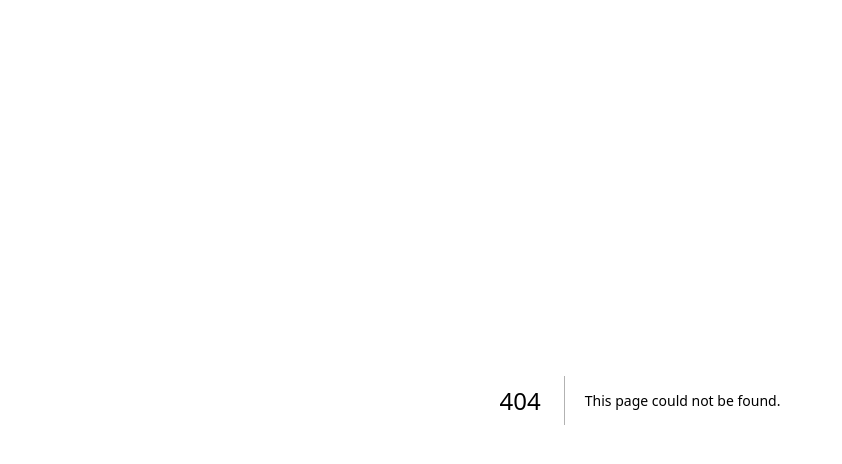
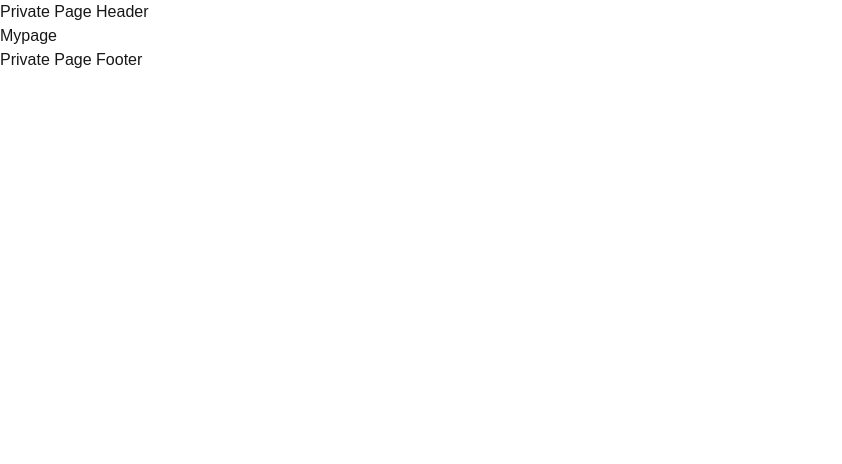
Before and after one commit to nakicome/app-router-starter, a Next.js app: page /mypage in a window 1280 px wide. Before the commit this address had no page. Shown: the top 464 px of the page, without its empty margins (0-842 px from the left). Built offline with nearby package versions, Linux system fonts and the light colour scheme.

Commit message:
update: Nested Layouts・Route Groupsの確認用に更新

```diff
--- /dev/null
+++ b/src/app/(private)/layout.tsx
@@ -0,0 +1,14 @@
+import { ReactNode } from 'react'
+
+export default function PrivateLayout({ children }: { children: ReactNode }) {
+
+    return (
+        <>
+            <header>Private Page Header</header>
+            <main>
+                <div>{children}</div>
+            </main>
+            <footer>Private Page Footer</footer>
+        </>
+    )
+}
--- /dev/null
+++ b/src/app/(private)/mypage/page.tsx
@@ -0,0 +1,9 @@
+import { Metadata } from 'next'
+
+export const metadata: Metadata = {
+    title: 'Mypage',
+}
+
+export default function Page() {
+    return <h1>Mypage</h1>
+}
--- /dev/null
+++ b/src/app/(public)/blog/page.tsx
@@ -0,0 +1,9 @@
+import { Metadata } from 'next'
+
+export const metadata: Metadata = {
+    title: 'Blog',
+}
+
+export default function Page() {
+    return <h1>Blog</h1>
+}
--- /dev/null
+++ b/src/app/(public)/layout.tsx
@@ -0,0 +1,13 @@
+import { ReactNode } from 'react'
+
+export default function PublicLayout({ children }: { children: ReactNode }) {
+    return (
+        <>
+            <header>Public Page Header</header>
+            <main>
+                <div>{children}</div>
+            </main>
+            <footer>Public Page Footer</footer>
+        </>
+    )
+}
--- a/src/app/page.tsx
+++ b/src/app/page.tsx
@@ -5,7 +5,7 @@ export default function Page() {
     <div>
       <h1>Top Page</h1>
       <div>
-        <Link href='/link'>Go to link</Link>
+        <Link href='/mypage'>Go to mypage</Link>
       </div>
     </div>
   );
```
